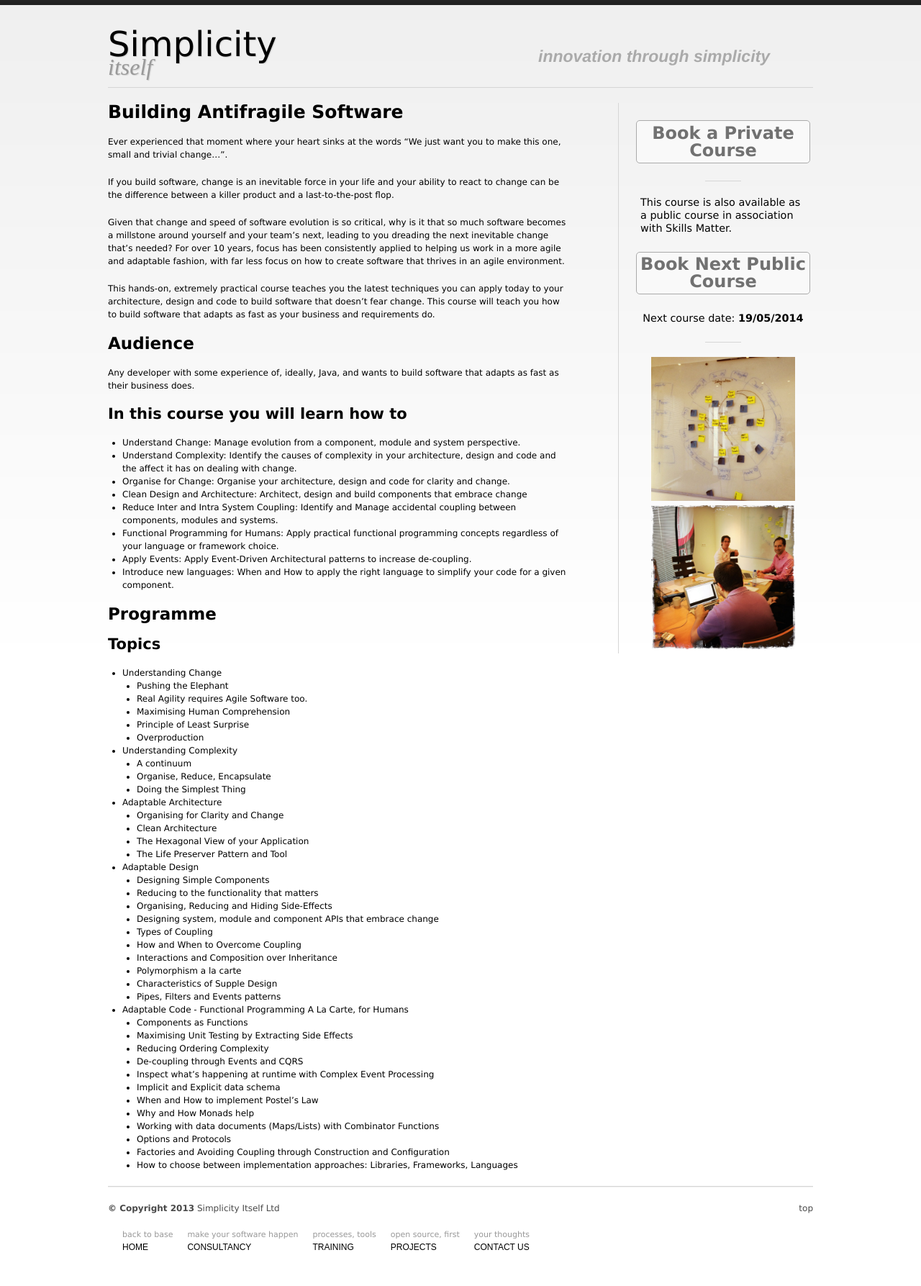
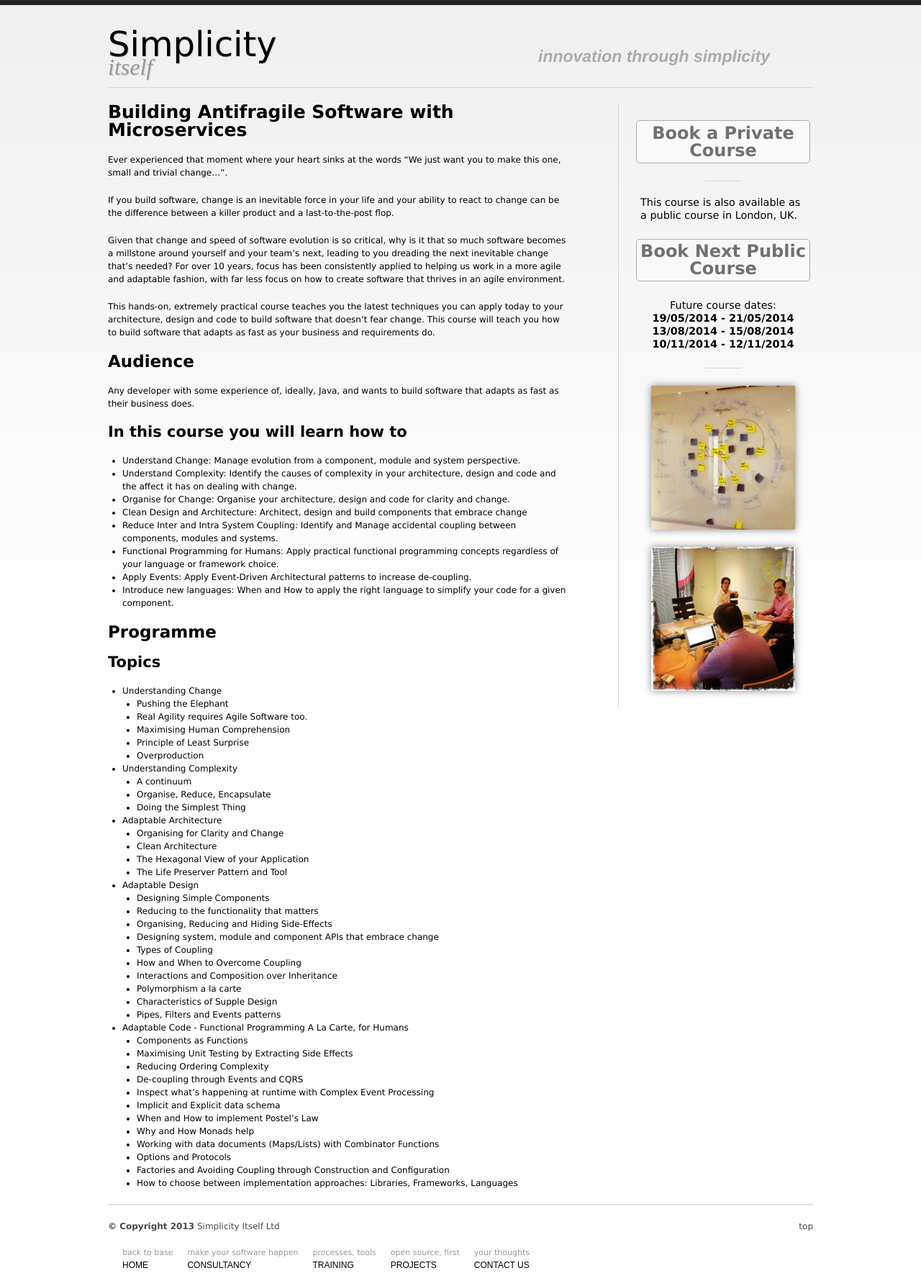
Before and after one commit to simplicitysite/simplicitysite.github.io, a Jekyll site: the page built from training/course/building_adaptable_software.md, in a window 1280 px wide. Shown: the whole page at 72% size. Built offline with Jekyll 4.4.1, drawn with Linux system fonts in a browser that asks for light colours; nearby versions of some CDN libraries; Markdown is read by kramdown in place of the engine named in the settings; before the commit the page ends 1762 px from its top, so only the background shows below that.

Commit message:
More style fixes, course fixes, etc etc

```diff
--- a/_layouts/course.html
+++ b/_layouts/course.html
@@ -15,10 +15,18 @@
 		{% if page.public %}
 
 		<hr />
-		<p>This course is also available as a public course in association with {{ page.external[0] }}.</p>
+		<p>This course is also available as a public course in {{ page.external[0] }}.</p>
 
-		<a class="book" href="/contact/public_booking">Book Next Public Course</a>
-		<p style="text-align:center;">Next course date: <strong>{{ page.external[1] }}</strong></p>
+		<a class="book" href="/contact/public_booking" style="clear:both;">Book Next Public Course</a>
+		<p style="text-align:center;">Future course dates:
+
+		{% for date in page.external[1] %}
+
+		<br /><strong>{{ date }}</strong>
+
+		{% endfor %}
+
+		</p>
 
 		<hr class="closer" />
 
--- a/contact/private_booking.html
+++ b/contact/private_booking.html
@@ -4,7 +4,7 @@ title: Public Booking
 contact_form: 1
 permalink: private_booking/
 courses:
- - Building Antifragile Software
+ - Building Antifragile Software with Microservices
  - Test-driven Refactoring and Development
  - Adaptable Testing With Spock
 ---
--- a/contact/public_booking.html
+++ b/contact/public_booking.html
@@ -14,7 +14,7 @@ permalink: public_booking/
         <ul id="fields">
         	<li class="clearfix"><label for="course">Course</label>
             <select name="course">
-            	<option value="Building Antifragile Software" default="true">Building Antifragile Software</option>
+            	<option value="Building Antifragile Software with Microservices" default="true">Building Antifragile Software with Microservices</option>
             </select>
             </li>
                 <div class="clear"></div>
--- a/static/css/styles.css
+++ b/static/css/styles.css
@@ -453,7 +453,7 @@ pre {
  display:block;
  margin:0 0 20px;
  padding:5px;
- border-bottom:1px solid  #d6d6d6;
+/*  border-bottom:1px solid  #d6d6d6; */
  width:100%;
  position:relative;
  color:#000!important;
@@ -464,11 +464,18 @@ pre {
  display:block;
  width:50%;
  float:left;
- margin-right:10px;
+ margin-right:20px;
 }
 
 .trainingtable a div {
- padding-bottom:5px;
+ padding-top:0.2em;
+}
+
+.trainingtable hr {
+ clear:both;
+ border:0 none;
+ border-bottom: 1px solid #d6d6d6;
+ width:99%;
 }
 
 /* course breakout stuff */
@@ -486,7 +493,9 @@ pre {
 .course-breakout img {
  width:200px;
  display: block;
- margin: 0.5em auto;
+ margin: 2em auto;
+ -webkit-box-shadow:0px 0px 10px #888888;
+ -moz-box-shadow:0px 0px 10px #888888;
 
 }
 
--- a/training/course/building_adaptable_software.md
+++ b/training/course/building_adaptable_software.md
@@ -1,13 +1,16 @@
 ---
-title: Building Adaptable Software
+title: Building Antifragile Software with Microservices
 layout: course
 permalink: building_adaptable_software/
 duration: 3 days
 public: true
 external:
- - Skills Matter
- - 19/05/2014
- - https://skillsmatter.com/courses/498-antifragility
+ - London, UK
+ -
+   - 19/05/2014 - 21/05/2014
+   - 13/08/2014 - 15/08/2014
+   - 10/11/2014 - 12/11/2014
+ - test
 
 
 sidebar: |
@@ -15,7 +18,7 @@ sidebar: |
  <img src="/static/images/training/action/action4.jpg" style="" />
 
 ---
-#Building Antifragile Software
+#Building Antifragile Software with Microservices
 
 Ever experienced that moment where your heart sinks at the words "We just want you to make this one, small and trivial change…".
 
```
Also changed, not shown: training/courses.html (+9 -4 lines).
